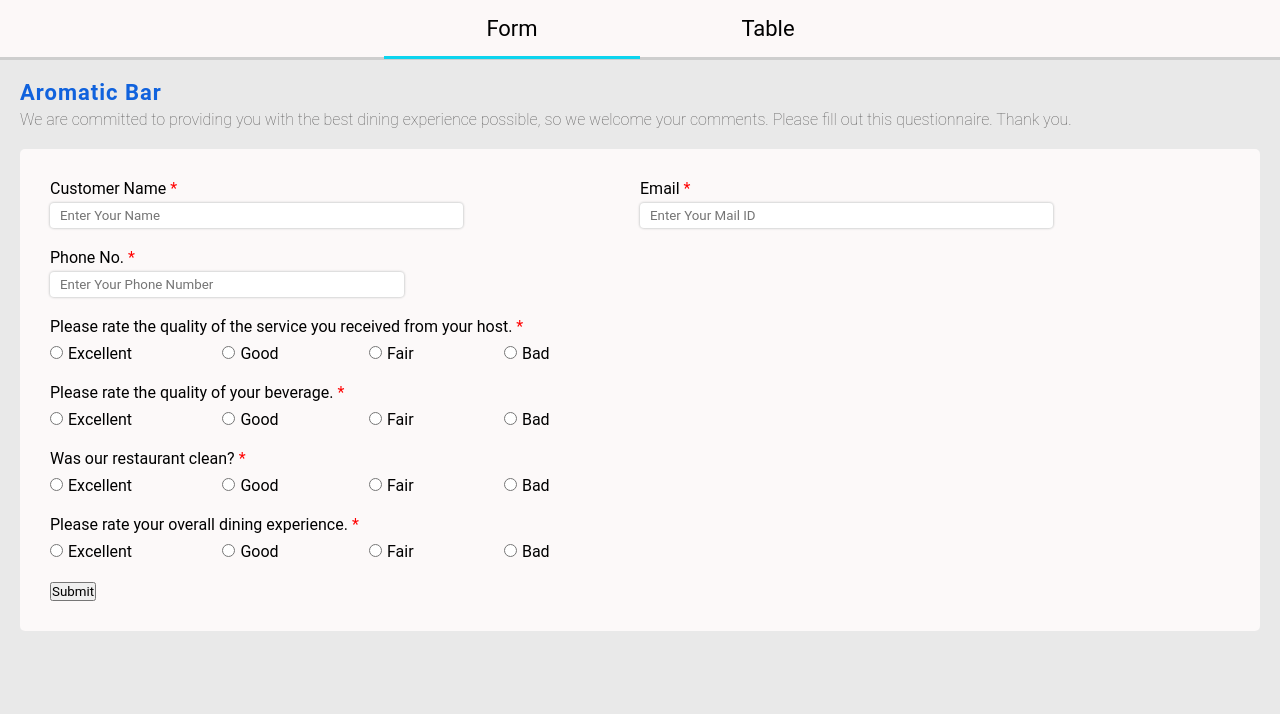
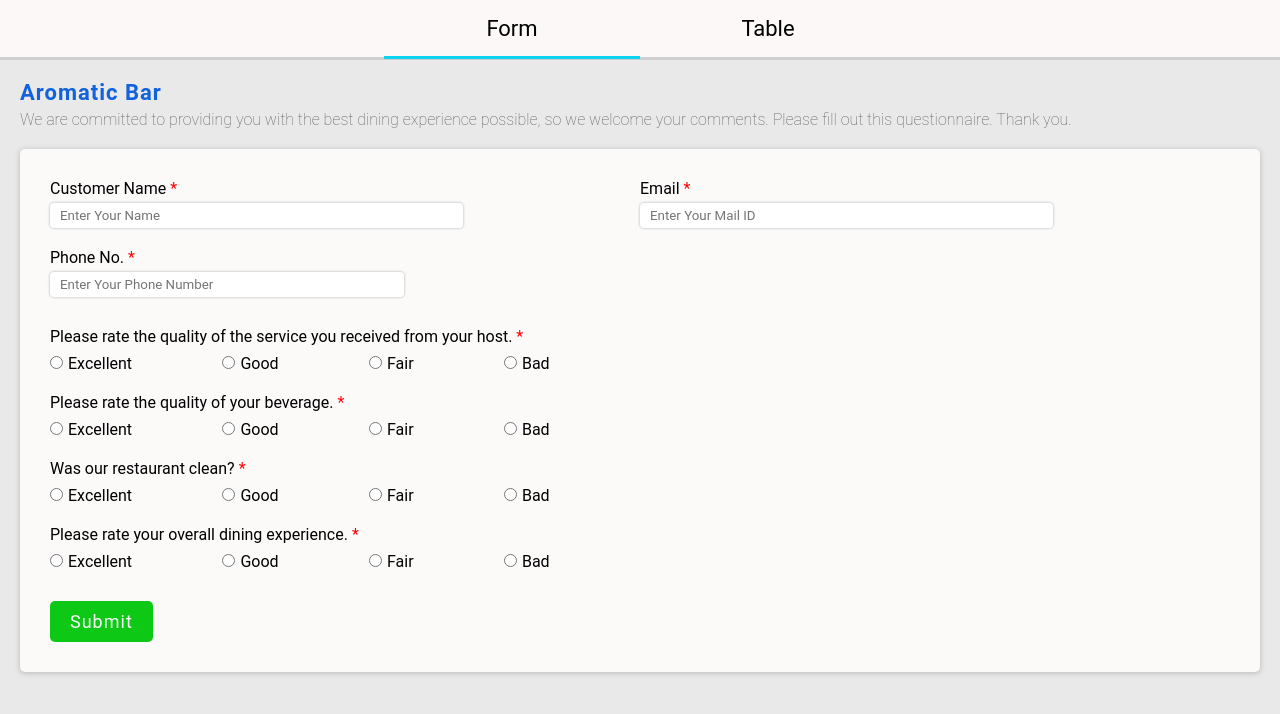
Before and after one commit to sushantgwr87/React_F-G_SushantGangwar, a React (Create React App) app: page / in a window 1280 px wide. Shown: the top 714 px of the page. Built offline with nearby package versions, Linux system fonts and the light colour scheme.

Commit message:
Updated CSS

```diff
--- a/src/index.css
+++ b/src/index.css
@@ -144,14 +144,79 @@ input[name="phone"] {
   cursor: pointer;
 }
 
-.form {
+.form, table {
   background-color: #fcf9f9;
+  box-shadow: 0px 1px 5px 1px rgb(196, 196, 196);
   border-radius: 5px;
   padding: 30px;
 }
 
+table {
+  width: 100%;
+  border-collapse: collapse;
+  margin-top: 20px;
+}
+
+td, th {
+  border: 1px solid #ddd;
+  padding: 8px;
+}
+
+tr:nth-child(even){
+  background-color: #f2f2f2;
+}
+
+tr:hover {
+  background-color: #ddd;
+}
+
+th {
+  padding-top: 12px;
+  padding-bottom: 12px;
+  text-align: left;
+  background-color: #0477c4;
+  color: white;
+}
+
 .form span {
   color: red;
+}
+
+.form button {
+  letter-spacing: 1px;
+  cursor: pointer;
+  border: none;
+  border-radius: 5px;
+  background-color: #0dc916;
+  color: #fafafa;
+  font-size: 18px;
+  padding: 10px 20px;
+}
+
+.table_component button {
+  letter-spacing: 1px;
+  cursor: pointer;
+  border: none;
+  border-radius: 5px;
+  background-color: #ec2b11;
+  color: #fafafa;
+  font-size: 18px;
+  padding: 10px 20px;
+}
+
+.table_component h1 {
+  margin-bottom: 20px;
+}
+
+.table_component button:hover {
+  box-shadow: 0px 0px 50px 1px inset #d8270f;
+}
+.form button:hover {
+  box-shadow: 0px 0px 50px 1px inset #02f70e80;
+}
+
+.feedback {
+  padding: 10px 0;
 }
 
 .feedback>div {
```
